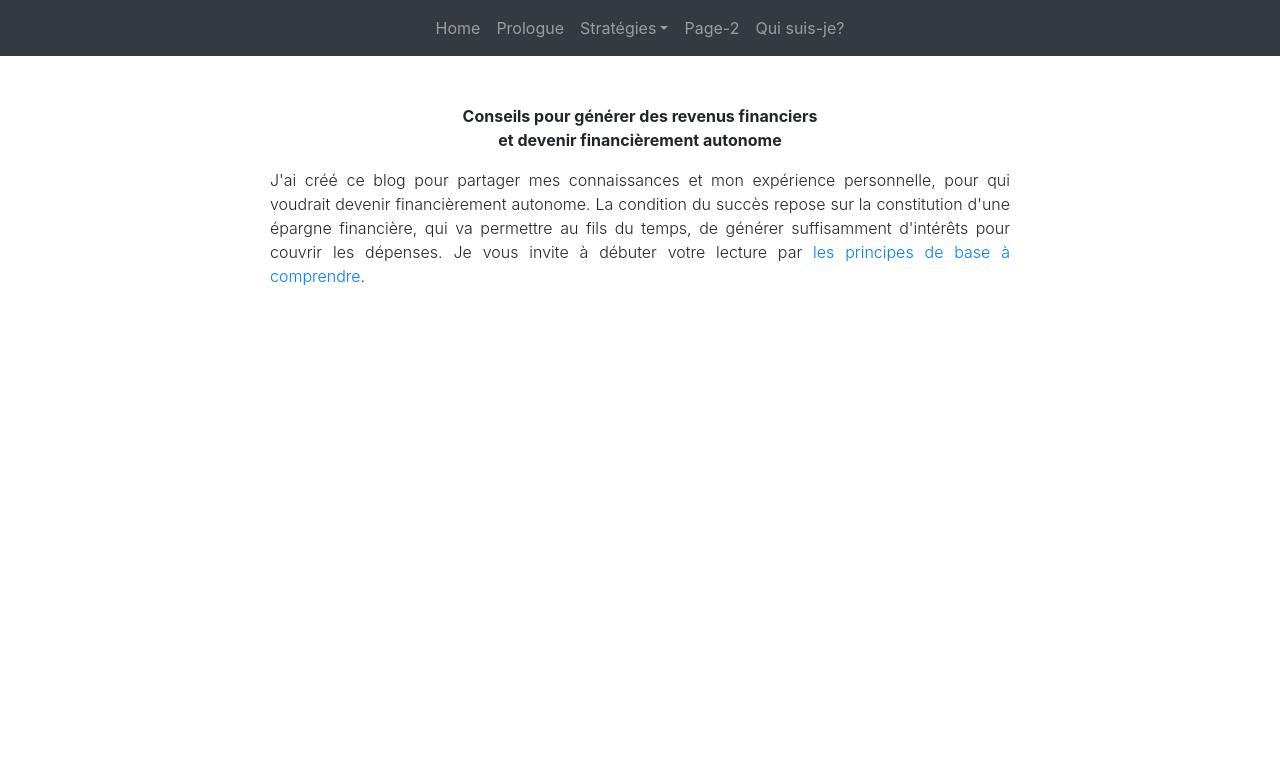
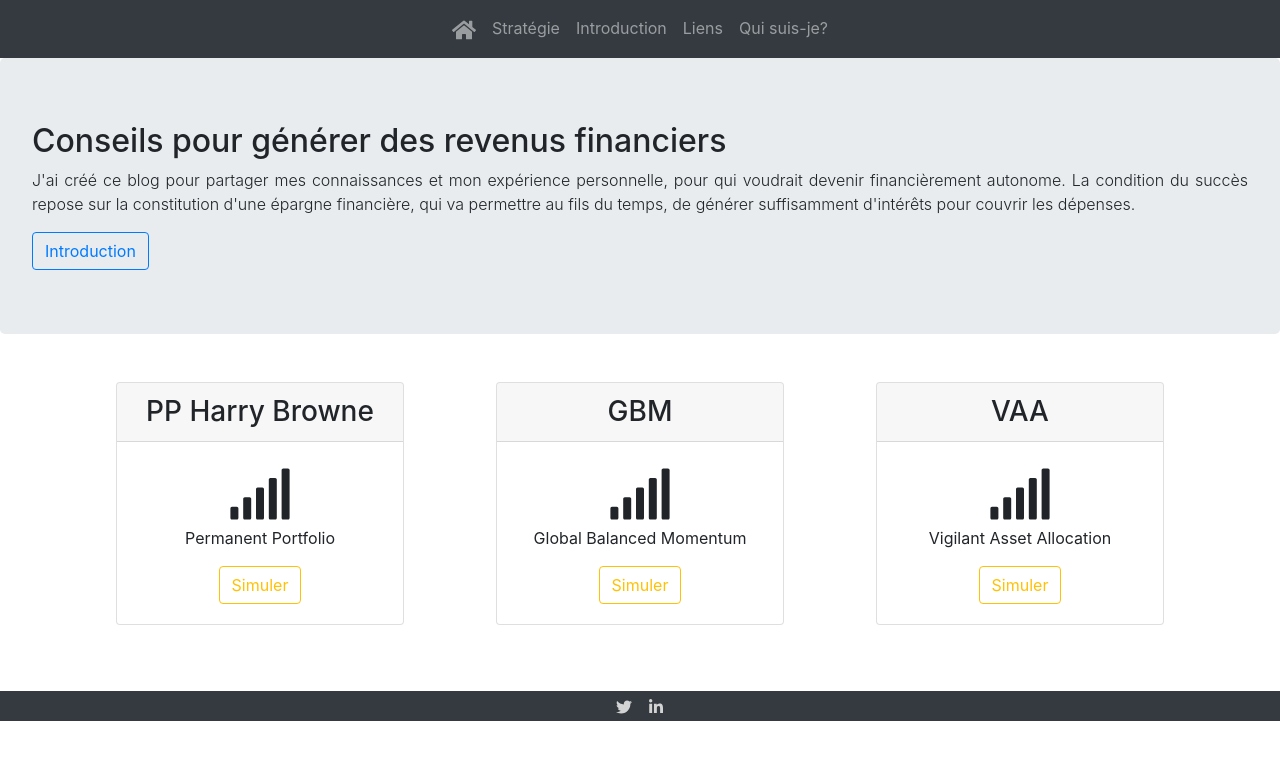
Before and after one commit to nicolaslequeux/nicofinance.blog, a Gatsby site: page / in a window 1280 px wide. Built offline with nearby package versions, Linux system fonts and the light colour scheme; Gatsby itself is replaced by a stand-in of ours.

Commit message:
hero, links

```diff
--- /dev/null
+++ b/src/components/footer.js
@@ -0,0 +1,18 @@
+import React from "react"
+import { Nav, Navbar } from "react-bootstrap"
+import { FaTwitter, FaLinkedinIn } from "react-icons/fa"
+
+export default () => (
+    <Navbar
+      bg="dark"
+      // fixed="bottom"
+      sticky="bottom"
+      className="justify-content-between"
+      style={{ height: "30px" }}
+    >
+      <Nav className="mx-auto">
+        <Nav.Link href="#" style={{color: "lightgray"}}><FaTwitter /></Nav.Link>
+        <Nav.Link href="#" style={{color: "lightgray"}}><FaLinkedinIn /></Nav.Link>
+      </Nav>
+  </Navbar>
+)
--- /dev/null
+++ b/src/components/hero.js
@@ -0,0 +1,17 @@
+import React from "react"
+import { Link } from "gatsby"
+import { Jumbotron, Button } from "react-bootstrap"
+
+export default () => (
+
+  <Jumbotron>
+
+    <h2>Conseils pour générer des revenus financiers</h2>
+
+    <p className="text-justify font-weight-light">J'ai créé ce blog pour partager mes connaissances et mon expérience personnelle, pour qui voudrait devenir financièrement autonome. La condition du succès repose sur la constitution d'une épargne financière, qui va permettre au fils du temps, de générer suffisamment d'intérêts pour couvrir les dépenses.</p>
+
+    <Link to="/prologue"><Button variant="outline-primary">Introduction</Button></Link>
+
+  </Jumbotron>
+
+)
--- a/src/components/layout.js
+++ b/src/components/layout.js
@@ -1,12 +1,31 @@
 import React from "react"
 import { Container } from "react-bootstrap"
 import Navbar from "./navBar"
+import Footer from "./footer"
 
 export default ({ children }) => (
   <>
+
     <Navbar />
-    <Container style={{ maxWidth: "800px", marginBottom: "50px" }} className="mt-5">
-      <main>{children}</main>
-    </Container>
+
+    {/* <Container
+      style={{
+        // maxWidth: "800px",
+        minHeight: "calc(100vh - 100px)",
+        marginBottom: "50px"
+      }}
+      className="mt-5"
+    > */}
+
+
+
+      <main style={{ marginBottom: "50px" }}>
+        {children}
+      </main>
+
+    {/* </Container> */}
+
+    <Footer />
+
   </>
 )
--- a/src/components/navBar.js
+++ b/src/components/navBar.js
@@ -1,30 +1,18 @@
 import React from "react"
-
-import { Nav, Navbar, NavDropdown } from "react-bootstrap"
+import { Nav, Navbar } from "react-bootstrap"
+import { FaHome } from "react-icons/fa"
 
 export default () => (
-
     <Navbar collapseOnSelect expand="md" bg="dark" variant="dark">
-
     <Navbar.Toggle aria-controls="responsive-navbar-nav" />
-
     <Navbar.Collapse id="responsive-navbar-nav">
-
       <Nav className="mx-auto">
-        <Nav.Link href="/">Home</Nav.Link>
-        <Nav.Link href="/prologue">Prologue</Nav.Link>
-        <NavDropdown title="Stratégies" id="collasible-nav-dropdown">
-        <NavDropdown.Item href="#">PP</NavDropdown.Item>
-        <NavDropdown.Item href="#">GEM/GBM</NavDropdown.Item>
-        <NavDropdown.Item href="#">VAA</NavDropdown.Item>
-        <NavDropdown.Divider />
-        <NavDropdown.Item href="#">Autres</NavDropdown.Item>
-      </NavDropdown>
-        <Nav.Link href="/page-2">Page-2</Nav.Link>
+        <Nav.Link href="/"><FaHome size={24}/></Nav.Link>
+        <Nav.Link href="#">Stratégie</Nav.Link>
+        <Nav.Link href="/prologue">Introduction</Nav.Link>
+        <Nav.Link href="/liens">Liens</Nav.Link>
         <Nav.Link href="/qui-suis-je">Qui suis-je?</Nav.Link>
       </Nav>
     </Navbar.Collapse>
-
   </Navbar>
-
 )
--- a/src/pages/index.js
+++ b/src/pages/index.js
@@ -1,6 +1,8 @@
 import React from "react"
 import { Link } from "gatsby"
-import { Container } from "react-bootstrap"
+import Hero from "../components/hero"
+import { Container, Row, Col, Image, Button, Card } from "react-bootstrap"
+import { FaSignal } from "react-icons/fa"
 
 import Layout from "../components/layout"
 import SEO from "../components/seo"
@@ -11,19 +13,67 @@ const IndexPage = () => (
 
     <SEO title="Home" keywords={[`gatsby`, `react`, `bootstrap`]} />
 
-    <Container>
+    <Hero/>
 
-      <p className="text-center font-weight-bold">Conseils pour générer des revenus financiers<br/>et devenir financièrement autonome</p>
+      <Container>
 
-      <p className="text-justify font-weight-light">J'ai créé ce blog pour partager mes connaissances et mon expérience personnelle, pour qui voudrait devenir financièrement autonome. La condition du succès repose sur la constitution d'une épargne financière, qui va permettre au fils du temps, de générer suffisamment d'intérêts pour couvrir les dépenses. Je vous invite à débuter votre lecture par <Link to="/prologue">les principes de base à comprendre</Link>.</p>
+        <Row className="d-flex justify-content-around">
 
+        <div>
+          <Col className="text-center p-3">
+            <Card style={{ width: "18rem" }}>
+              <Card.Header as="h3">PP Harry Browne</Card.Header>
+              <Card.Body>
+              <FaSignal size={64}/>
+                <Card.Text>
+                  Permanent Portfolio
+                </Card.Text>
+                <a href="https://nicolaslequeux.shinyapps.io/nlx-pp-input/" target="_blank">
+                  <Button variant="outline-warning">Simuler</Button>
+                </a>
+              </Card.Body>
+            </Card>
+          </Col>
+        </div>
 
+        <div>
+          <Col className="text-center p-3">
+            <Card style={{ width: "18rem" }}>
+              <Card.Header as="h3">GBM</Card.Header>
+              <Card.Body>
+              <FaSignal size={64}/>
+                <Card.Text>
+                  Global Balanced Momentum
+                </Card.Text>
+                <a href="https://nicolaslequeux.shinyapps.io/nlx-gbm-input/" target="_blank">
+                  <Button variant="outline-warning">Simuler</Button>
+                </a>
+              </Card.Body>
+            </Card>
+          </Col>
+        </div>
 
+        <div>
+          <Col className="text-center p-3">
+            <Card style={{ minWidth: '18rem' }}>
+              <Card.Header as="h3">VAA</Card.Header>
+              <Card.Body>
+              <FaSignal size={64}/>
+                <Card.Text>
+                  Vigilant Asset Allocation
+                </Card.Text>
+                <a href="https://nicolaslequeux.shinyapps.io/nlx-vaa-input/" target="_blank">
+                  <Button variant="outline-warning">Simuler</Button>
+                </a>
+              </Card.Body>
+            </Card>
+          </Col>
+        </div>
 
+        </Row>
 
+      </Container>
 
-
-    </Container>
 
   </Layout>
 
--- a/src/pages/qui-suis-je.js
+++ b/src/pages/qui-suis-je.js
@@ -18,8 +18,8 @@ export default () => (
     <img
       src={alias}
       alt="Alias Nicolas"
-      width={175}
-      heigh={175}
+      width={150}
+      heigh={150}
       className="img-thumbnail mx-auto d-block"
     />
 
@@ -33,6 +33,8 @@ export default () => (
 
     <p className="text-justify">Puisse mon expérience vous apporter un peu plus de liberté,</p>
 
+    <p>Nicolas</p>
+
   </Layout>
 
 )
```
Also changed, not shown: src/pages/liens.js (added, +77 -0 lines), src/pages/page-2.js (deleted, +0 -41 lines), src/images/background-1.jpg (added), src/images/background-2.jpg (added), src/images/grass.jpg (added), src/images/seaport.jpg (added), 2 other files.
